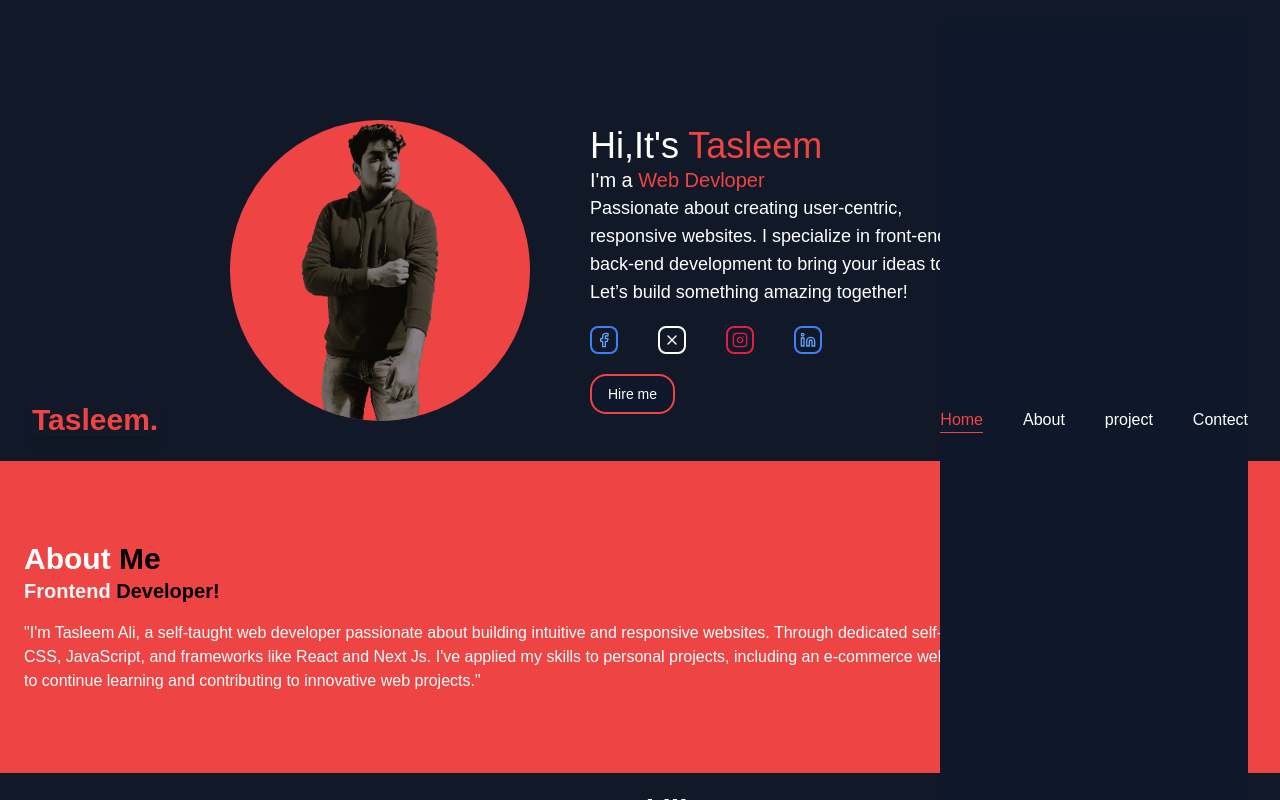
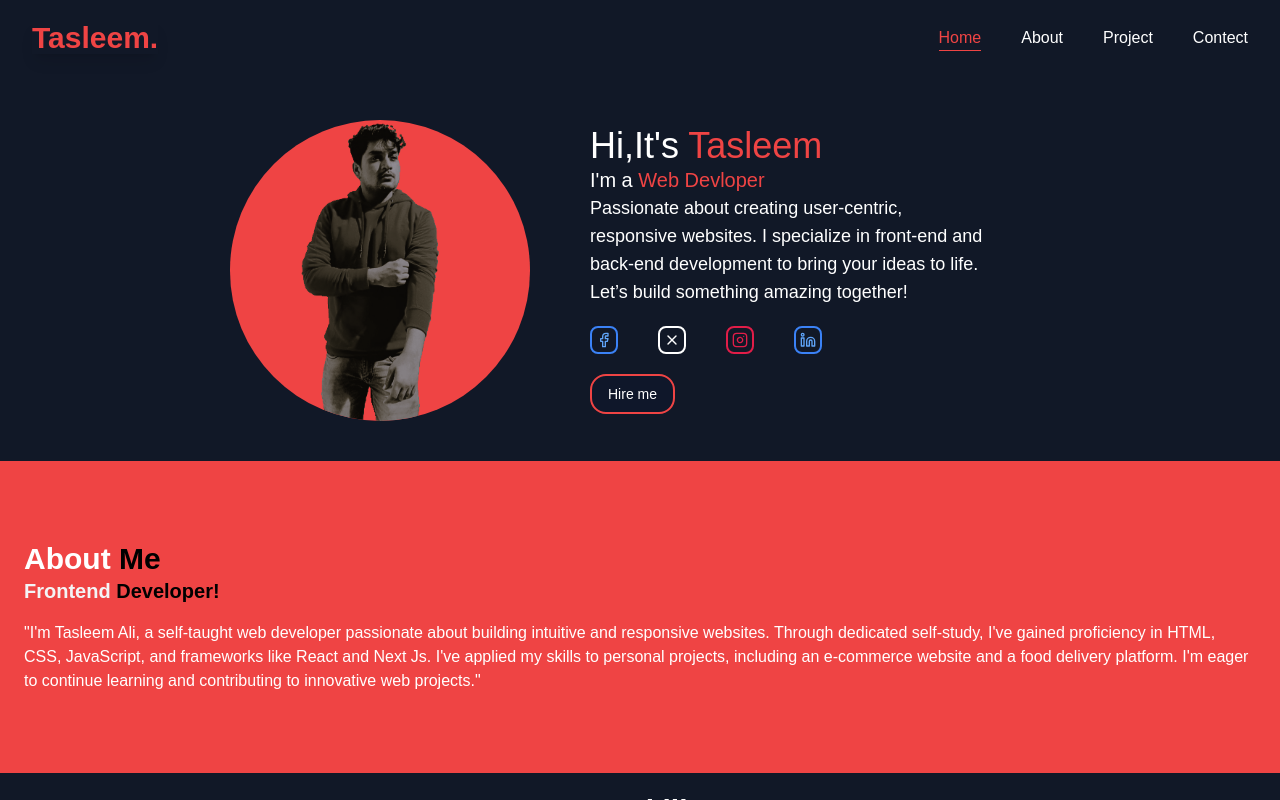
Before and after one commit to Tasleemali/portfolio, a Next.js app: page / in a window 1280 px wide. Shown: the top 800 px of the page. Built offline with nearby package versions, Linux system fonts and the light colour scheme.

Commit message:
Update index.js

```diff
--- a/src/app/compo/navbar/index.js
+++ b/src/app/compo/navbar/index.js
@@ -26,13 +26,13 @@ function Navbar() {
                         <span className='text-3xl font-bold  self-center whitespace-nowrap text-red-500 shadow-lg'  >Tasleem.</span>
                     </div>
 
-                    <div className={`${menu?'fixed':'hidden'} bg-slate-900 h-lvh  top-20 left-0 right-0 z-20  md:flex `}>
+                    <div className={`${menu?'fixed':'hidden'} bg-slate-900 h-lvh md:h-0  top-20 left-0 right-0 z-20  md:flex `}>
 {/*
                         <span onClick={()=>setmenu(!menu)} className='md:hidden'>Back</span> */}
                     <ul className= '  flex  z-10 flex-col md:flex-row justify-between items-center gap-10'>
                    <a className='' href='#header'>    <li value={"home"}  onClick={()=> {setActiveMenu('home'),setmenu(false)}} className={`${activeMenu === 'home' ?"border-b border-red-500 text-red-500 ":''}`} >Home</li></a>
                    <a href='#about'>   <li value={'about'} onClick={()=> {setActiveMenu('about'),setmenu(false)}}className={`${activeMenu === 'about' ?" border-b border-red-500 text-red-500":''}`} >About</li></a>
-                   <a href='#project'>    <li value={"project"} onClick={()=> {setActiveMenu('project'),setmenu(false)}} className={`${activeMenu === 'project' ?"border-b border-red-500 text-red-500  ":''}`}>project</li></a>
+                   <a href='#project'>    <li value={"project"} onClick={()=> {setActiveMenu('project'),setmenu(false)}} className={`${activeMenu === 'project' ?"border-b border-red-500 text-red-500  ":''}`}>Project</li></a>
                   <a href='#contect'> <li value={"service"} onClick={()=> {setActiveMenu('service'),setmenu(false)}} className={`${activeMenu === 'service' ?"border-b border-red-500 text-red-500 ":''}`}>Contect</li></a>
                     </ul>
                     </div>
```
